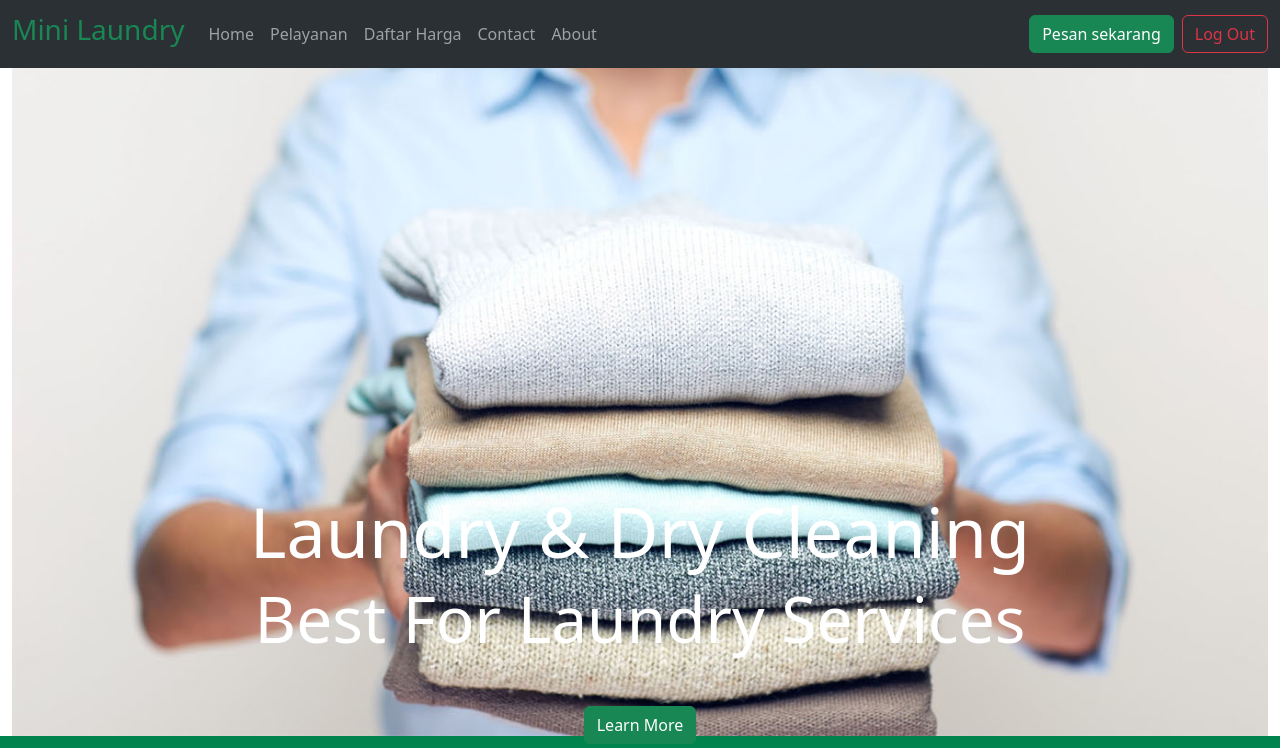
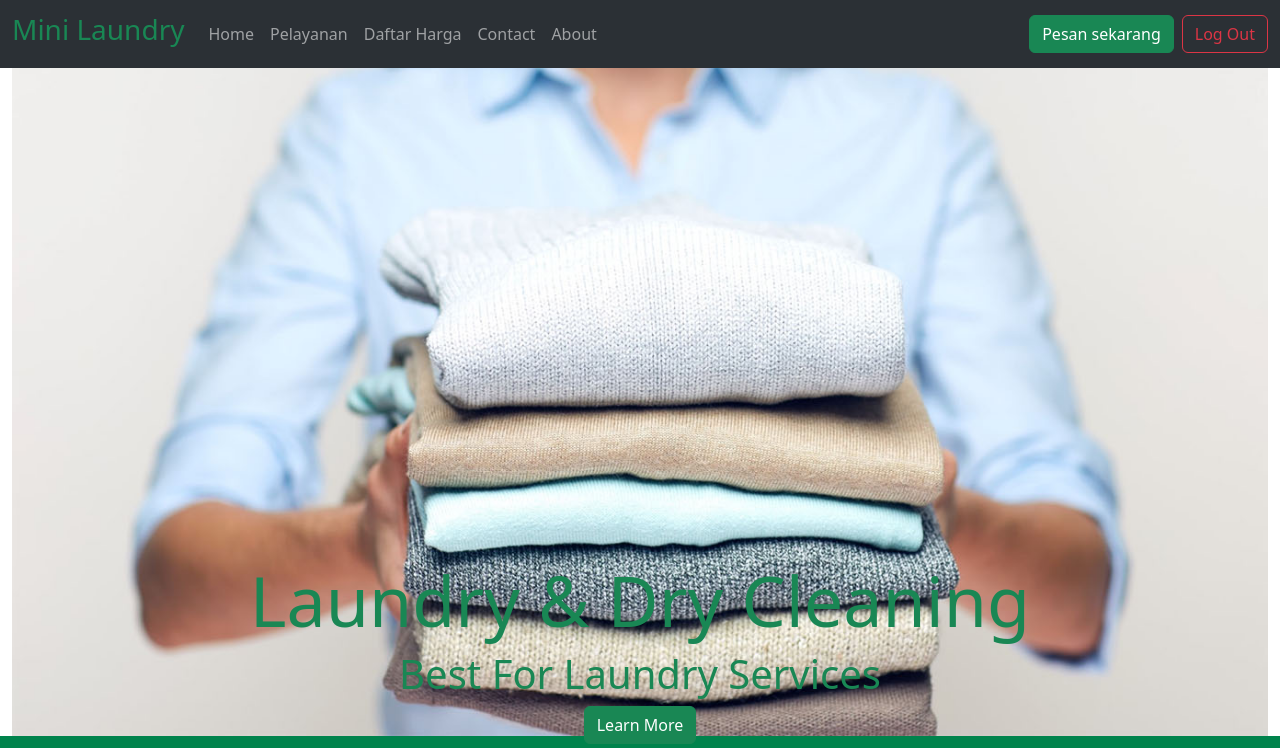
Before and after one commit to GamelabAhmad/MiniLaundry, a plain HTML site: page home.html in a window 1280 px wide. Shown: the top 748 px of the page. Drawn offline with nearby package versions, Linux system fonts and the light colour scheme.

Commit message:
update home.html

```diff
--- a/home.html
+++ b/home.html
@@ -29,8 +29,8 @@
                 <img src="assets/img/baju.jpg" class="w-100" alt="Gambar Home">
                 <div class="carousel-caption d-flex flex-column align-items-center justify-content-center">
                     <div class="p-3" style="max-width: 900px;">
-                        <h4 class="" style="font-size: 70px;">Laundry & Dry Cleaning</h4>
-                        <h1 class="display-3 text-white mb-md-5">Best For Laundry Services</h1>
+                        <h4 class="text-success" style="font-size: 70px;">Laundry & Dry Cleaning</h4>
+                        <h1 class="text-success">Best For Laundry Services</h1>
                         <a href="about.html" class="btn btn-success">Learn More</a>
                     </div>
                 </div>
```
